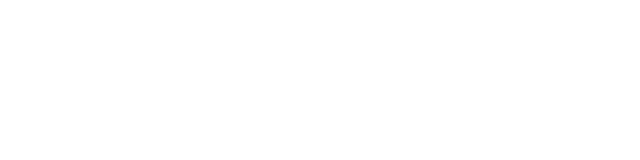
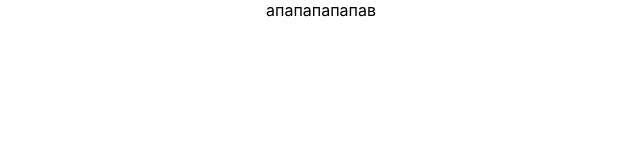
Before and after one commit to GulnarKod/FinancialAnalitycsBlogProgect, a React (Create React App) app: page / in a window 1280 px wide. Shown: the top 160 px of the page, without its empty margins (319-959 px from the left). Built offline with nearby package versions, Linux system fonts and the light colour scheme.

Commit message:
2 commit

```diff
--- a/package.json
+++ b/package.json
@@ -8,6 +8,7 @@
     "@testing-library/user-event": "^13.5.0",
     "react": "^18.2.0",
     "react-dom": "^18.2.0",
+    "react-router-dom": "^6.21.2",
     "react-scripts": "5.0.1",
     "web-vitals": "^2.1.4"
   },
--- a/src/App.js
+++ b/src/App.js
@@ -2,7 +2,7 @@
 function App() {
   return (
     <div className="App">
-
+      апапапапапав
     </div>
   );
 }
```
Also changed, not shown: 1 other file (tests, documents, lock files or other folders).
